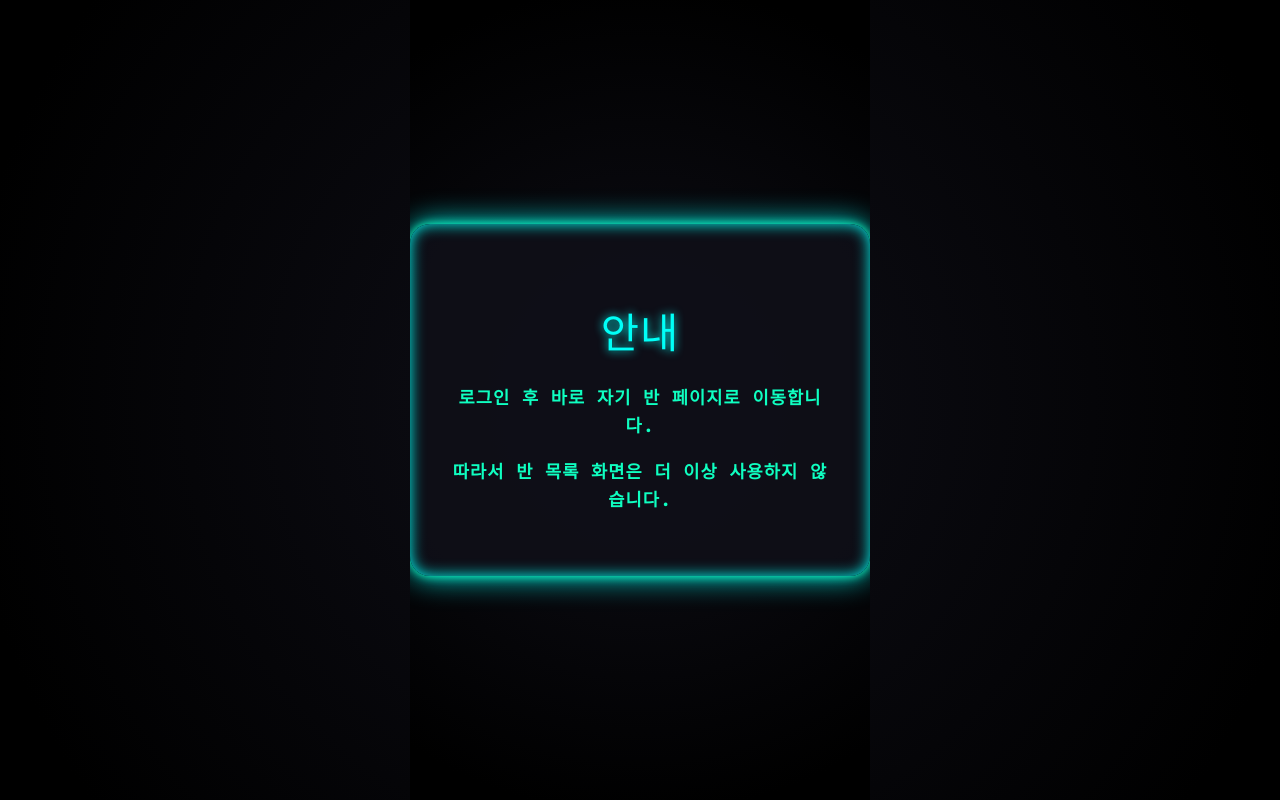
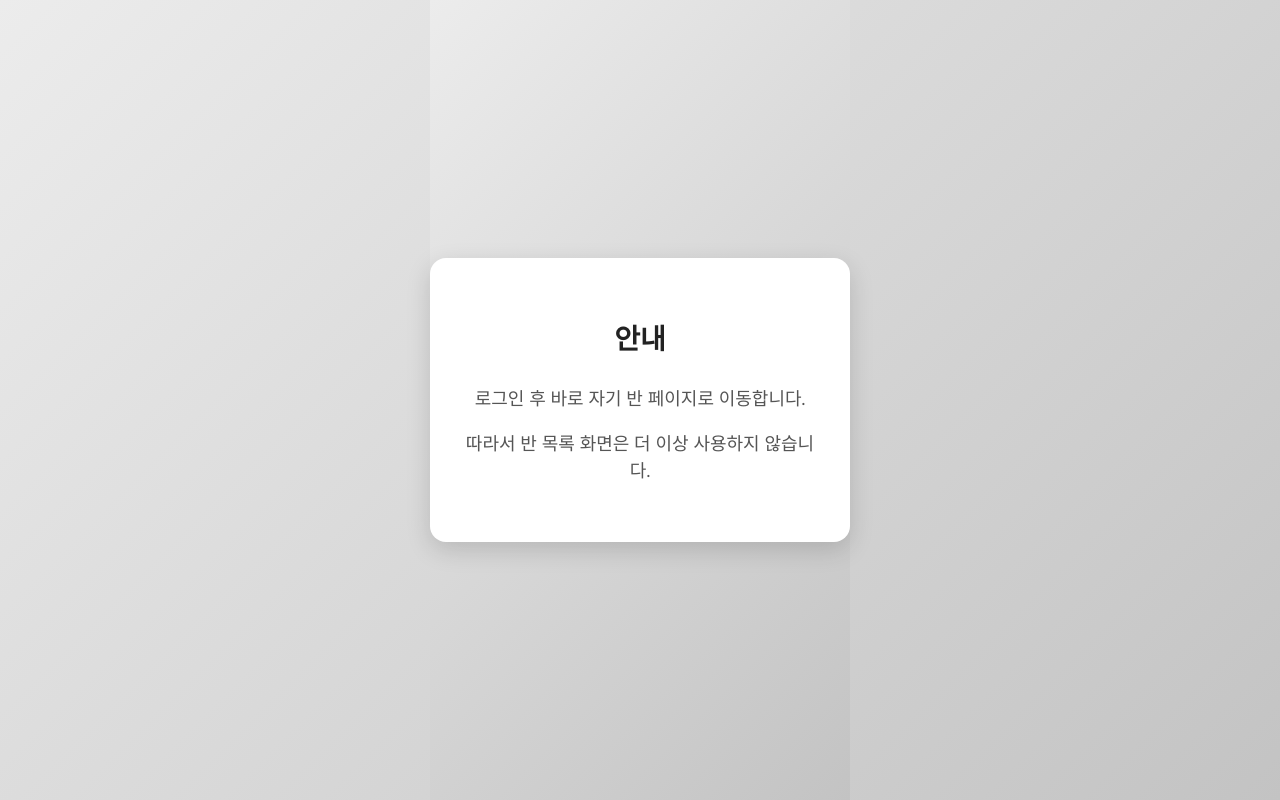
Before and after one commit to shkim1010/lasto, a plain HTML site: page main.html in a window 1280 px wide. Drawn offline with Linux system fonts and the light colour scheme.

Commit message:
Update main.html

```diff
--- a/main.html
+++ b/main.html
@@ -3,45 +3,35 @@
 <head>
   <meta charset="UTF-8" />
   <title>학교 시간표 웹 - 안내</title>
-  <link href="https://fonts.googleapis.com/css2?family=Orbitron:wght@500&family=JetBrains+Mono&display=swap" rel="stylesheet" />
+  <link href="https://fonts.googleapis.com/css2?family=Poppins:wght@400;600&display=swap" rel="stylesheet" />
   <style>
     html, body {
       margin: 0; padding: 0; height: 100%;
-      background: radial-gradient(circle at center, #0f0f18 0%, #000000 90%);
-      color: #0fffc1;
-      font-family: 'JetBrains Mono', monospace;
+      background: linear-gradient(135deg, #ececec, #c3c3c3);
+      font-family: 'Poppins', sans-serif;
+      color: #333;
       display: flex; justify-content: center; align-items: center; text-align: center;
       user-select: none;
-      overflow: hidden;
     }
     .container {
-      background: rgba(15,15,24,0.9);
-      border-radius: 20px;
-      box-shadow:
-        0 0 10px #0fffc1,
-        0 0 30px #00fff7,
-        inset 0 0 15px #00fff7;
-      width: 460px;
+      background-color: #fff;
+      border-radius: 16px;
+      box-shadow: 0 8px 25px rgba(0,0,0,0.15);
+      width: 420px;
       max-width: 95vw;
-      padding: 48px 36px;
+      padding: 40px 30px;
       box-sizing: border-box;
-      font-size: 1.1rem;
-      font-weight: 600;
-      letter-spacing: 0.06em;
     }
     h1 {
-      font-family: 'Orbitron', sans-serif;
-      font-weight: 500;
-      font-size: 2.6rem;
+      font-weight: 600;
       margin-bottom: 24px;
-      text-shadow: 0 0 10px #00fff7;
-      color: #00fff7;
-      user-select: text;
+      font-size: 28px;
+      color: #222;
     }
     p {
-      color: #0fffc1;
-      line-height: 1.6;
-      margin-bottom: 14px;
+      font-size: 18px;
+      color: #555;
+      line-height: 1.5;
       user-select: text;
     }
   </style>
```
